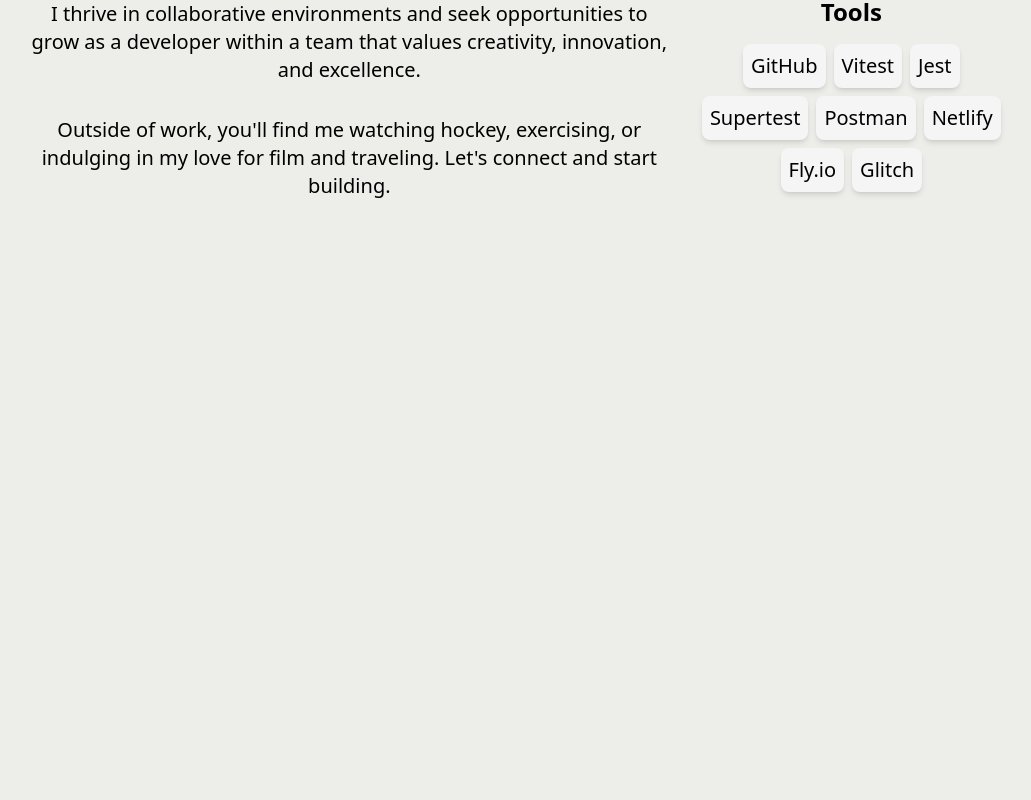
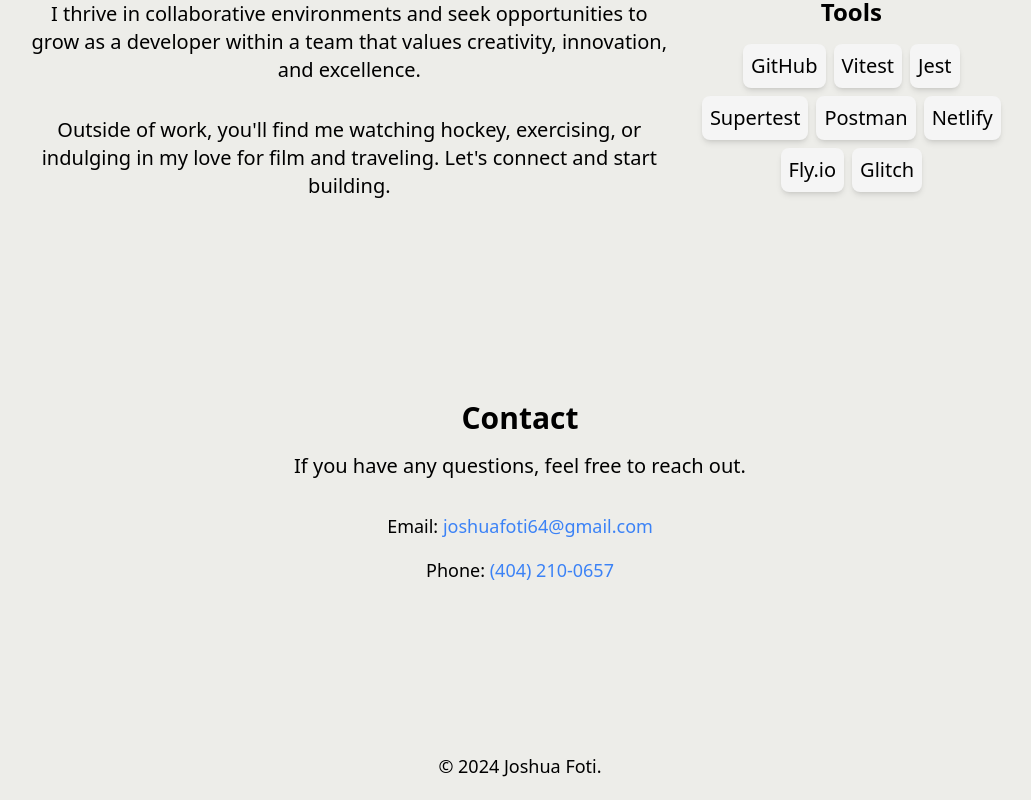
Before and after one commit to Jfoti64/portfolio, a React (Vite) app: page / in a window 1280 px wide. Shown: the part 1489-2289 px from the top of the page, without its empty margins (120-1151 px from the left). Before the commit the page ends 1741 px from the top, so only its background shows below. Built offline with nearby package versions, Linux system fonts and the light colour scheme.

Commit message:
Add contact and footer

```diff
--- a/src/App.jsx
+++ b/src/App.jsx
@@ -3,6 +3,8 @@
 import Navbar from './components/Navbar';
 import About from './components/About';
 import Projects from './components/Projects';
+import Contact from './components/Contact';
+import Footer from './components/Footer';
 
 function App() {
   return (
@@ -12,6 +14,8 @@
         <Intro />
         <Projects />
         <About />
+        <Contact />
+        <Footer />
       </div>
     </div>
   );
--- a/src/components/Contact.jsx
+++ b/src/components/Contact.jsx
@@ -0,0 +1,31 @@
+const Contact = () => {
+  return (
+    <div
+      className="flex flex-col items-center justify-center text-center p-5 bg-customBackground"
+      id="contact"
+    >
+      <h2 className="text-3xl font-bold mb-4">Contact</h2>
+      <p className="text-xl mb-8 max-w-2xl">If you have any questions, feel free to reach out.</p>
+      <div className="flex flex-col items-center space-y-4">
+        <div>
+          <p className="text-lg">
+            Email:{' '}
+            <a href="mailto:joshuafoti64@gmail.com" className="text-blue-500 hover:underline">
+              joshuafoti64@gmail.com
+            </a>
+          </p>
+        </div>
+        <div>
+          <p className="text-lg">
+            Phone:{' '}
+            <a href="tel:+14042100657" className="text-blue-500 hover:underline">
+              (404) 210-0657
+            </a>
+          </p>
+        </div>
+      </div>
+    </div>
+  );
+};
+
+export default Contact;
--- /dev/null
+++ b/src/components/Footer.jsx
@@ -0,0 +1,11 @@
+const Footer = () => {
+  return (
+    <footer className="w-full bg-customBackground p-5 text-center">
+      <div className="flex flex-col items-center">
+        <p className="text-lg">© 2024 Joshua Foti.</p>
+      </div>
+    </footer>
+  );
+};
+
+export default Footer;
```
